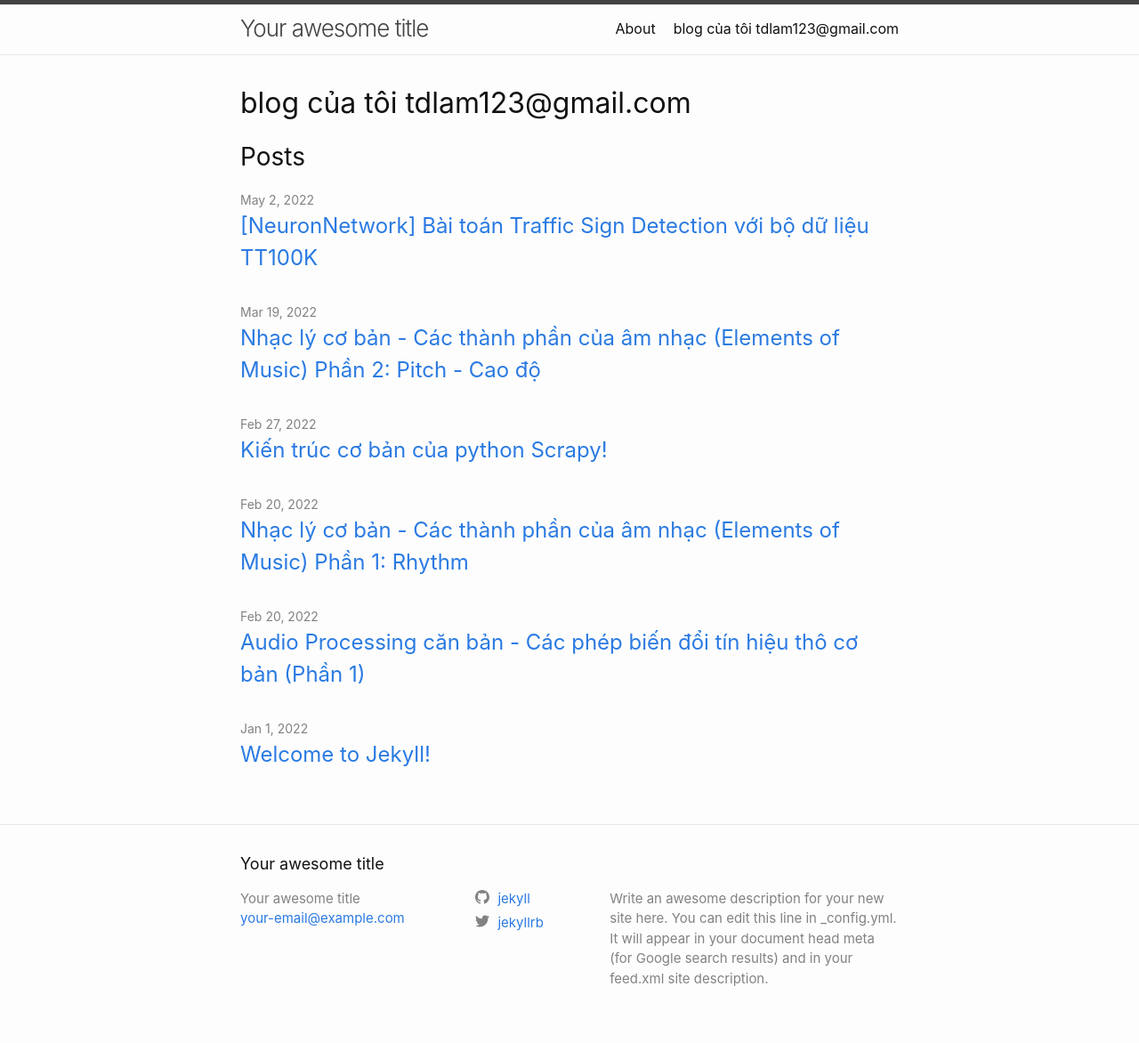
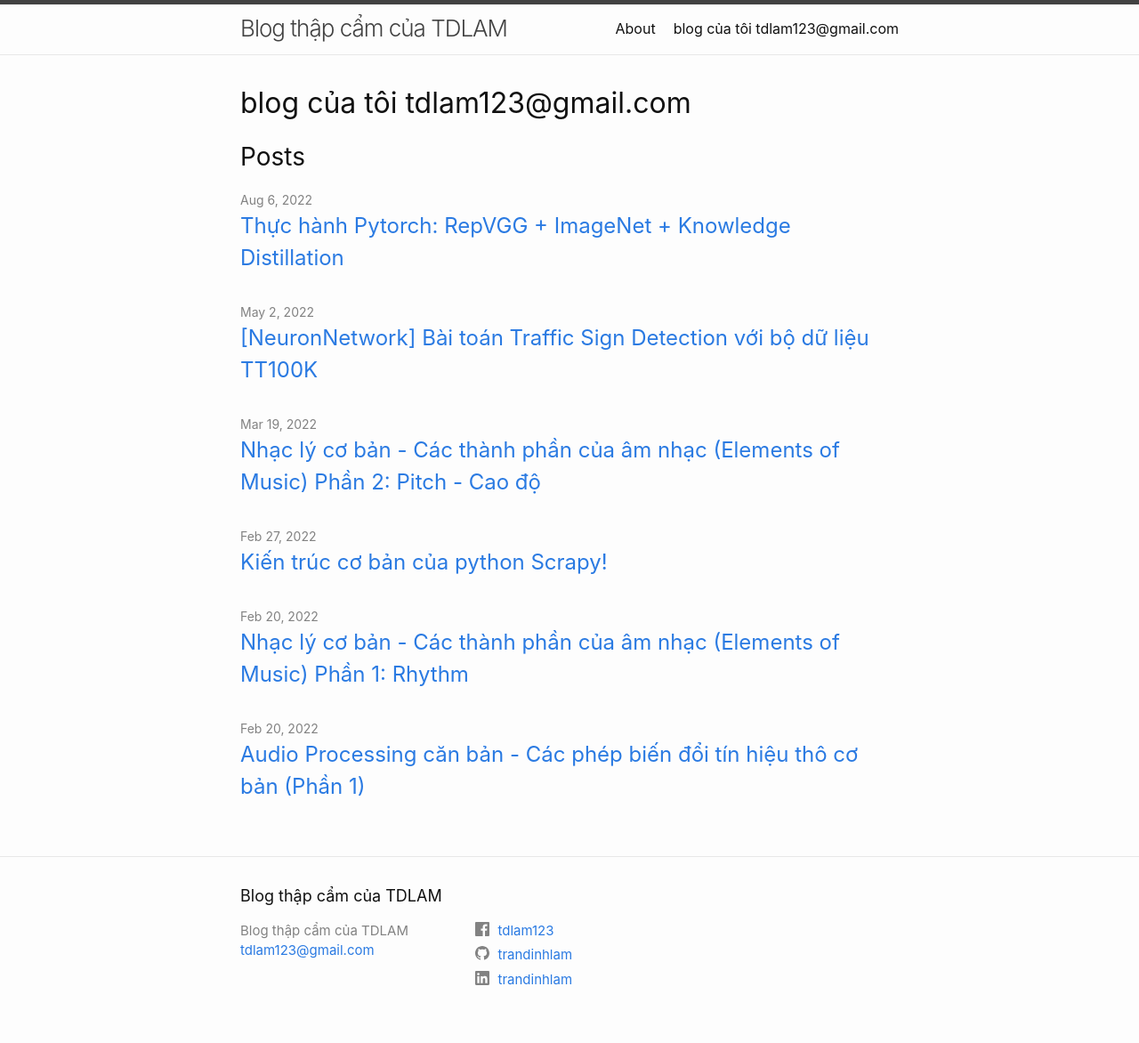
Before and after one commit to trandinhlam/trandinhlam.github.io, a Jekyll site: the page built from index.markdown, in a window 1280 px wide. Shown: the whole page at 89% size. Built offline with Jekyll 4.4.1, drawn with Linux system fonts in a browser that asks for light colours; part of the change alters nothing that is shown.

Commit message:
feat: add new post about regvgg

```diff
--- a/_config.yml
+++ b/_config.yml
@@ -18,17 +18,18 @@
 # You can create any custom variable you would like, and they will be accessible
 # in the templates via {{ site.myvariable }}.
 
-title: Your awesome title
-email: your-email@example.com
-description: >- # this means to ignore newlines until "baseurl:"
-  Write an awesome description for your new site here. You can edit this
-  line in _config.yml. It will appear in your document head meta (for
-  Google search results) and in your feed.xml site description.
+title: Blog thập cẩm của TDLAM
+email: tdlam123@gmail.com
+# description: >- # this means to ignore newlines until "baseurl:"
+#   Write an awesome description for your new site here. You can edit this
+#   line in _config.yml. It will appear in your document head meta (for
+#   Google search results) and in your feed.xml site description.
 baseurl: "" # the subpath of your site, e.g. /blog
-url: "" # the base hostname & protocol for your site, e.g. http://example.com
-twitter_username: jekyllrb
-github_username:  jekyll
-
+url: "https://www.linkedin.com/in/l%C3%A2m-tr%E1%BA%A7n-%C4%91%C3%ACnh-16a067247/" # the base hostname & protocol for your site, e.g. http://example.com
+# twitter_username: jekyllrb
+github_username:  trandinhlam
+facebook_username: tdlam123
+linkedin_username: trandinhlam
 # Build settings
 theme: minima
 plugins:
--- a/_posts/2022-01-01-welcome-to-jekyll.markdown
+++ /dev/null
@@ -1,29 +0,0 @@
----
-layout: post
-title:  "Welcome to Jekyll!"
-date:   2022-01-01 21:53:48 +0700
-categories: jekyll update
----
-You’ll find this post in your `_posts` directory. Go ahead and edit it and re-build the site to see your changes. You can rebuild the site in many different ways, but the most common way is to run `jekyll serve`, which launches a web server and auto-regenerates your site when a file is updated.
-
-Jekyll requires blog post files to be named according to the following format:
-
-`YEAR-MONTH-DAY-title.MARKUP`
-
-Where `YEAR` is a four-digit number, `MONTH` and `DAY` are both two-digit numbers, and `MARKUP` is the file extension representing the format used in the file. After that, include the necessary front matter. Take a look at the source for this post to get an idea about how it works.
-
-Jekyll also offers powerful support for code snippets:
-
-{% highlight ruby %}
-def print_hi(name)
-  puts "Hi, #{name}"
-end
-print_hi('Tom')
-#=> prints 'Hi, Tom' to STDOUT.
-{% endhighlight %}
-
-Check out the [Jekyll docs][jekyll-docs] for more info on how to get the most out of Jekyll. File all bugs/feature requests at [Jekyll’s GitHub repo][jekyll-gh]. If you have questions, you can ask them on [Jekyll Talk][jekyll-talk].
-
-[jekyll-docs]: https://jekyllrb.com/docs/home
-[jekyll-gh]:   https://github.com/jekyll/jekyll
-[jekyll-talk]: https://talk.jekyllrb.com/
--- /dev/null
+++ b/_posts/2022-08-06-repvgg.markdown
@@ -0,0 +1,43 @@
+---
+layout: post
+title:  "Thực hành Pytorch: RepVGG + ImageNet + Knowledge Distillation"
+date:   2022-08-06
+categories: neuron-network
+---
+
+# RepVGG
+## Lý thuyết:
++ Papers:
+    + Distilling the Knowledge in a Neural Network (2015) by Geoffrey Hinton, Oriol Vinyals, Jeff Dean
+    + RepVGG Making vgg-style convnets great again (2021)
+
+## Thực hành:
+### Notebook:
++ [Notebook Keras][notebook-keras]
++ [Notebook Pytorch][]
+
+### Mục tiêu:
++ Train mạng RepVGG net với model nhỏ,
++ Trên tập dataset ImageNet 1000 class (hoặc tiny-imagenet 200 class)
++ Môi trường: Google Colab Pro
++ Phương pháp sử dụng: Knowledge Distillation
+
+
+### Các bước thực hiện:
+
++ Download dataset tiny-imagenet vào folder
+
+{% highlight ruby %}
+!wget http://cs231n.stanford.edu/tiny-imagenet-200.zip
+!unzip tiny-imagenet-200.zip
+{% endhighlight %}
+
++ Import các thư viện cần thiết
+
+
+### Tài liệu tham khảo:
++ https://viblo.asia/p/xay-dung-mo-hinh-repvgg-tren-tf2-GrLZD1DElk0
++
+
+
+[notebook-keras]: !https://colab.research.google.com/drive/1SHkBxOdOQ008HLHsNHiGRFLbFeNxjSx3?usp=sharing
```
